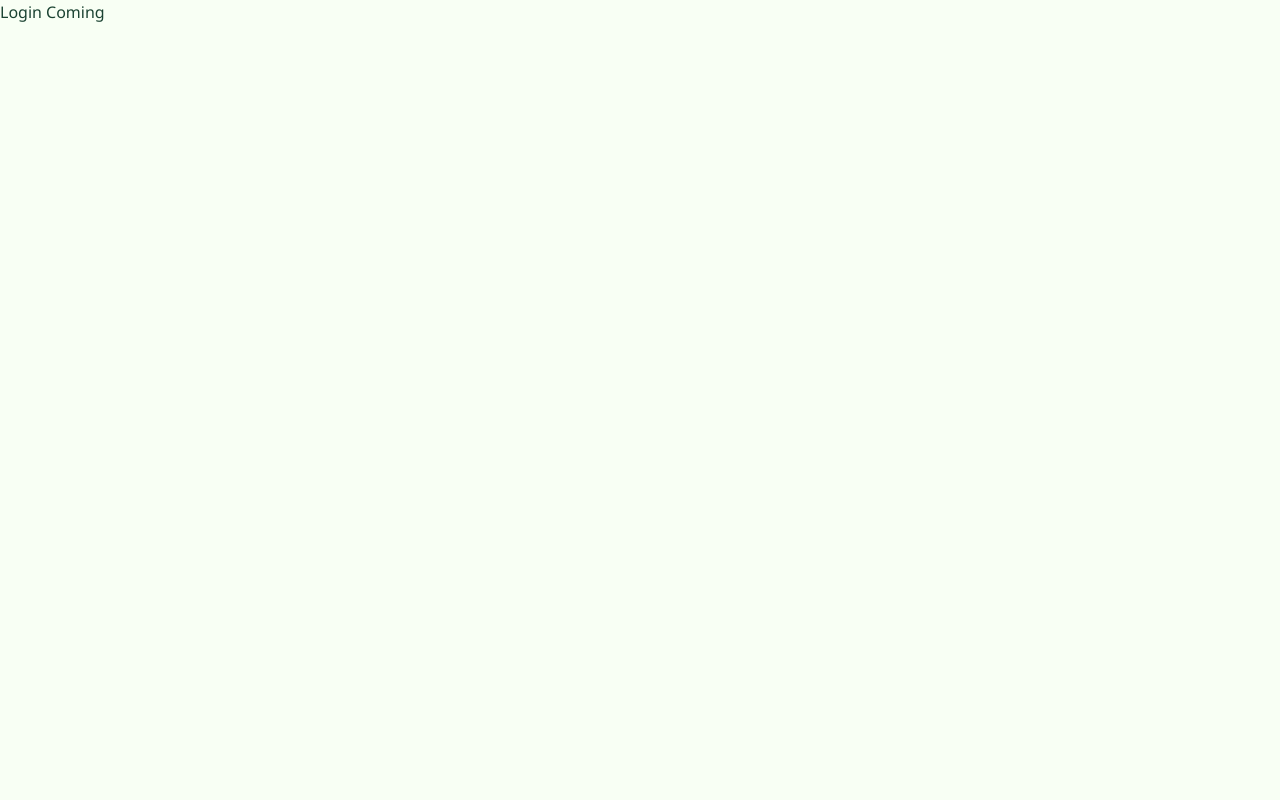
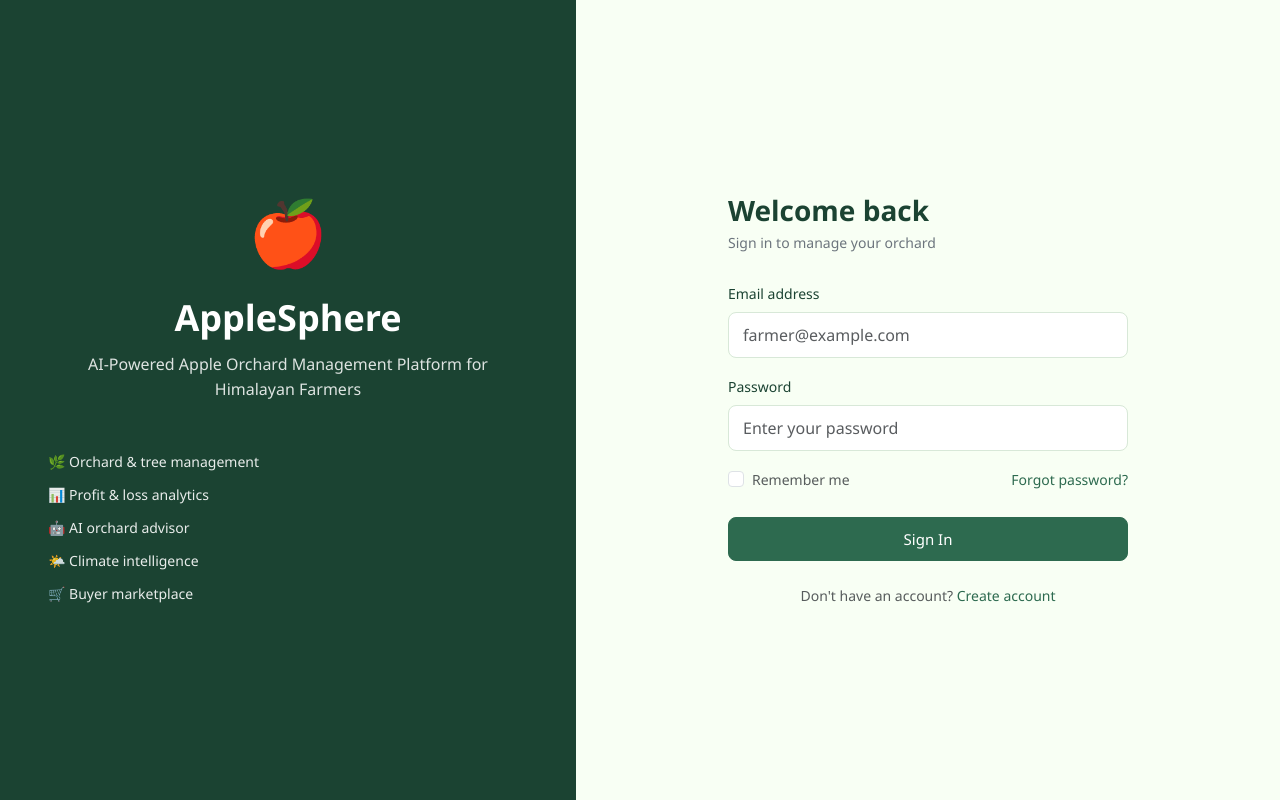
Before and after one commit to Ritvik0025/applesphere-frontend, a React (Create React App) app: page /login in a window 1280 px wide. Built offline with nearby package versions, Linux system fonts and the light colour scheme.

Commit message:
day 1 - login page with green theme complete

```diff
--- a/src/App.tsx
+++ b/src/App.tsx
@@ -1,15 +1,13 @@
 import React from 'react';
 import { BrowserRouter, Routes, Route, Navigate } from 'react-router-dom';
-// import Login from './pages/auth/Login';
-// import Register from './pages/auth/Register';
-// import Dashboard from './pages/dashboard/Dashboard';
+import Login from './pages/auth/Login';
 
 function App() {
   return (
     <BrowserRouter>
       <Routes>
         <Route path="/" element={<Navigate to="/login" />} />
-        <Route path="/login" element={<div>Login Coming</div>} />
+        <Route path="/login" element={<Login />} />
         <Route path="/register" element={<div>Register Coming</div>} />
         <Route path="/dashboard" element={<div>Dashboard Coming</div>} />
       </Routes>
--- /dev/null
+++ b/src/pages/auth/Login.tsx
@@ -0,0 +1,135 @@
+import React, { useState } from 'react';
+
+function Login() {
+  const [email, setEmail] = useState('');
+  const [password, setPassword] = useState('');
+  const [loading, setLoading] = useState(false);
+  const [error, setError] = useState('');
+
+  const handleLogin = (e: React.FormEvent) => {
+    e.preventDefault();
+    setError('');
+    if (!email || !password) {
+      setError('Please fill in all fields');
+      return;
+    }
+    setLoading(true);
+    setTimeout(() => setLoading(false), 1000);
+  };
+
+  return (
+    <div className="min-vh-100 d-flex" style={{ background: 'var(--background)' }}>
+
+      {/* Left side — green panel */}
+      <div
+        className="d-none d-lg-flex flex-column justify-content-center align-items-center text-white p-5"
+        style={{ width: '45%', background: 'var(--primary-dark)' }}
+      >
+        <div className="text-center">
+          <div style={{ fontSize: '64px', marginBottom: '16px' }}>🍎</div>
+          <h1 style={{ fontSize: '36px', fontWeight: 800, marginBottom: '12px' }}>
+            AppleSphere
+          </h1>
+          <p style={{ fontSize: '16px', opacity: 0.85, lineHeight: 1.6 }}>
+            AI-Powered Apple Orchard Management Platform for Himalayan Farmers
+          </p>
+          <div className="mt-5 text-start">
+            {[
+              '🌿  Orchard & tree management',
+              '📊  Profit & loss analytics',
+              '🤖  AI orchard advisor',
+              '🌤️  Climate intelligence',
+              '🛒  Buyer marketplace',
+            ].map((item, i) => (
+              <div key={i} style={{ marginBottom: '12px', fontSize: '14px', opacity: 0.9 }}>
+                {item}
+              </div>
+            ))}
+          </div>
+        </div>
+      </div>
+
+      {/* Right side — login form */}
+      <div className="d-flex flex-column justify-content-center align-items-center p-4"
+        style={{ flex: 1 }}>
+        <div style={{ width: '100%', maxWidth: '400px' }}>
+
+          {/* Mobile logo */}
+          <div className="text-center mb-4 d-lg-none">
+            <span style={{ fontSize: '40px' }}>🍎</span>
+            <h2 style={{ color: 'var(--primary-dark)', fontWeight: 800 }}>AppleSphere</h2>
+          </div>
+
+          <h3 style={{ fontWeight: 700, color: 'var(--text-primary)', marginBottom: '4px' }}>
+            Welcome back
+          </h3>
+          <p style={{ color: 'var(--text-secondary)', fontSize: '14px', marginBottom: '28px' }}>
+            Sign in to manage your orchard
+          </p>
+
+          {error && (
+            <div className="alert alert-danger py-2 small">{error}</div>
+          )}
+
+          <form onSubmit={handleLogin}>
+            <div className="mb-3">
+              <label className="form-label fw-medium small">Email address</label>
+              <input
+                type="email"
+                className="form-control"
+                placeholder="farmer@example.com"
+                value={email}
+                onChange={(e) => setEmail(e.target.value)}
+                style={{ borderColor: 'var(--border)', borderRadius: '8px', padding: '10px 14px' }}
+              />
+            </div>
+
+            <div className="mb-3">
+              <label className="form-label fw-medium small">Password</label>
+              <input
+                type="password"
+                className="form-control"
+                placeholder="Enter your password"
+                value={password}
+                onChange={(e) => setPassword(e.target.value)}
+                style={{ borderColor: 'var(--border)', borderRadius: '8px', padding: '10px 14px' }}
+              />
+            </div>
+
+            <div className="d-flex justify-content-between align-items-center mb-4">
+              <div className="form-check">
+                <input type="checkbox" className="form-check-input" id="remember" />
+                <label className="form-check-label small text-muted" htmlFor="remember">
+                  Remember me
+                </label>
+              </div>
+              <a href="#" className="small text-decoration-none" style={{ color: 'var(--primary)' }}>
+                Forgot password?
+              </a>
+            </div>
+
+            <button
+              type="submit"
+              className="btn btn-primary w-100 fw-medium"
+              disabled={loading}
+              style={{ borderRadius: '8px', padding: '10px', fontSize: '15px' }}
+            >
+              {loading ? 'Signing in...' : 'Sign In'}
+            </button>
+          </form>
+
+          <p className="text-center small text-muted mt-4 mb-0">
+            Don't have an account?{' '}
+            <a href="/register" className="fw-medium text-decoration-none"
+              style={{ color: 'var(--primary)' }}>
+              Create account
+            </a>
+          </p>
+
+        </div>
+      </div>
+    </div>
+  );
+}
+
+export default Login;
```
